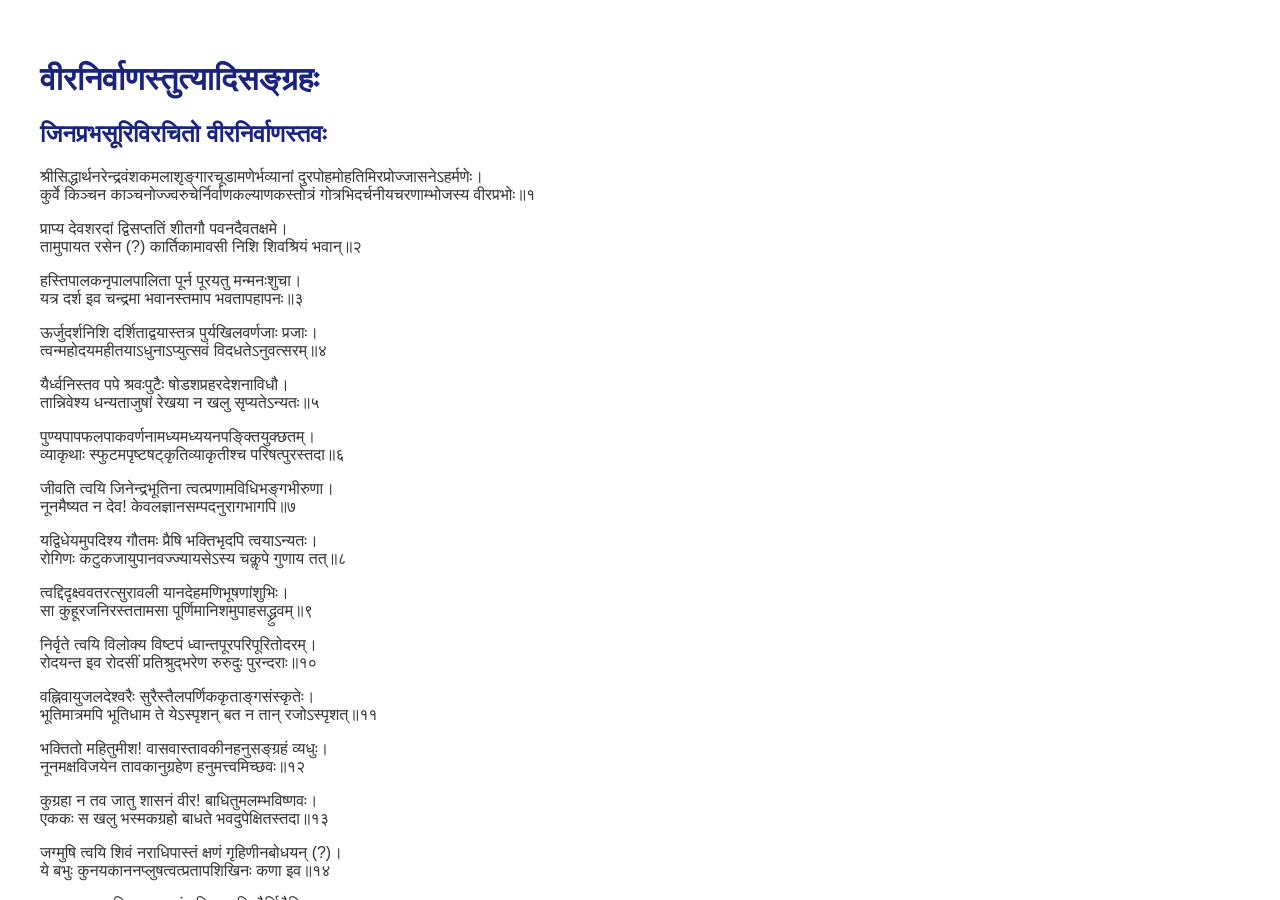
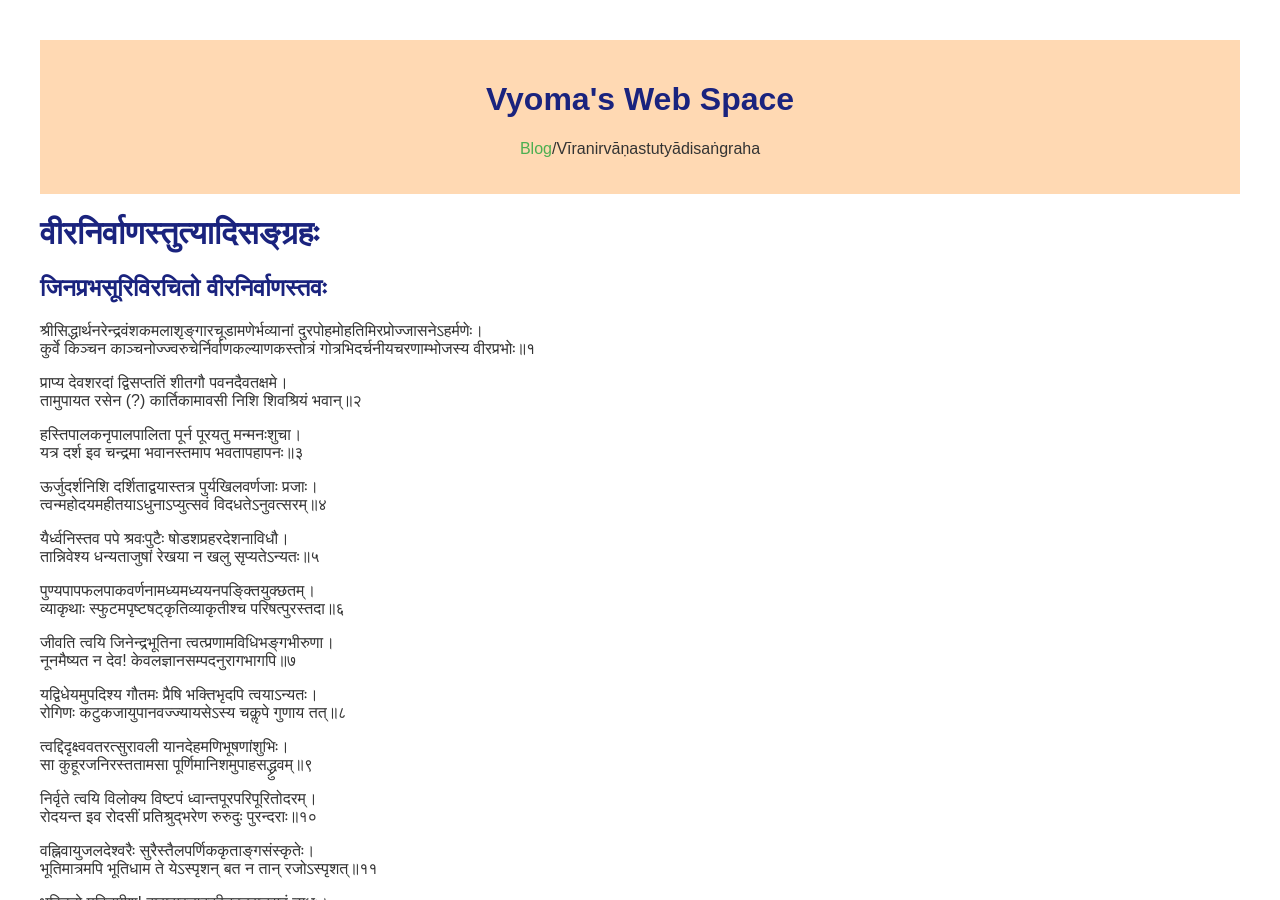
Before and after one commit to svyoma/svyoma.github.io, a Jekyll site: the page blogs/viranirvanastuti.html, which Jekyll copies as it is, in a window 1280 px wide and 900 px high. Built offline with Jekyll 4.4.1, drawn with Linux system fonts in a browser that asks for light colours; some web fonts are replaced.

Commit message:
Update viranirvanastuti.html
added blogs link

```diff
--- a/blogs/viranirvanastuti.html
+++ b/blogs/viranirvanastuti.html
@@ -63,6 +63,10 @@
 </head>
     <title>Vīranirvāṇastutyādisaṅgraha</title>
 <body>
+    <header>
+        <h1>Vyoma's Web Space</h1>
+        <p><a title="Blogs Page" href="svyoma.github.io/blogs" target="_blank">Blog</a>/Vīranirvāṇastutyādisaṅgraha</p>
+    </header>
     <h1>वीरनिर्वाणस्तुत्यादिसङ्ग्रहः</h1>
 <h2>जिनप्रभसूरिविरचितो वीरनिर्वाणस्तवः</h2>
 <p>श्रीसिद्धार्थनरेन्द्रवंशकमलाशृङ्गारचूडामणेर्भव्यानां दुरपोहमोहतिमिरप्रोज्जासनेऽहर्मणेः।<br />कुर्वे किञ्चन काञ्चनोज्ज्वरुचेर्निर्वाणकल्याणकस्तोत्रं गोत्रभिदर्चनीयचरणाम्भोजस्य वीरप्रभोः॥१</p>
```
